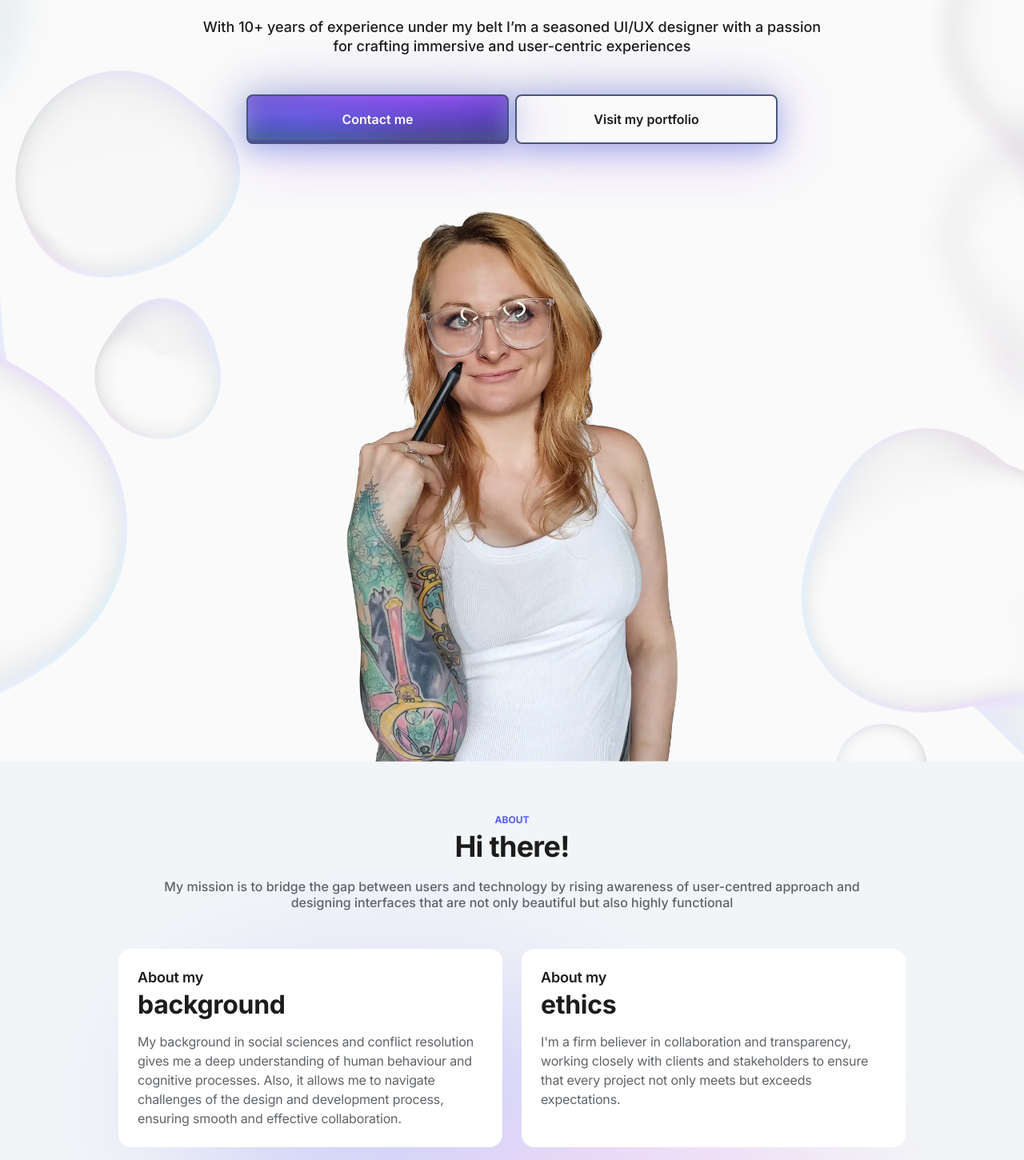
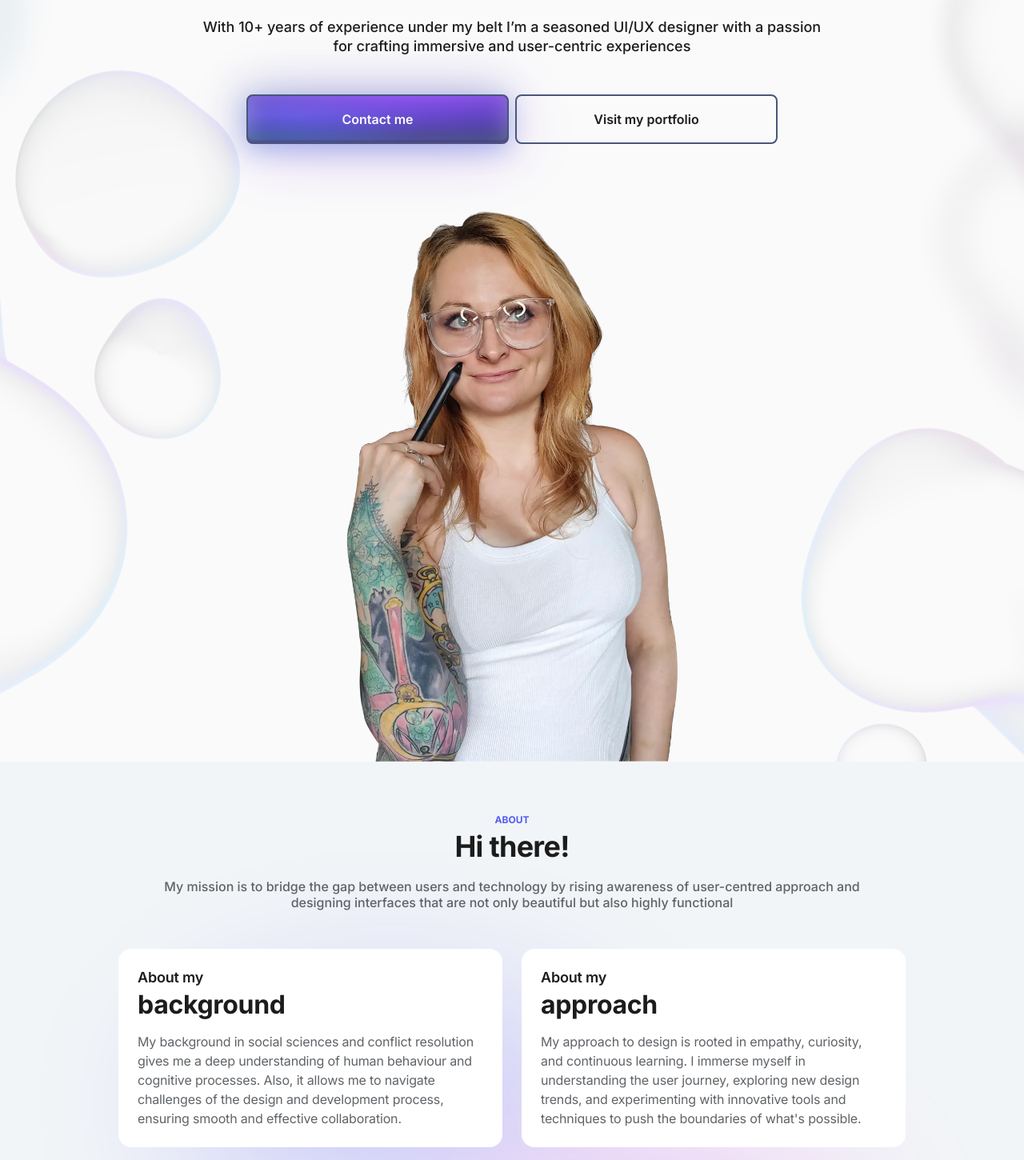
Before and after one commit to wozzy84/kotowska-portfolio, a Next.js app: page / in a window 1280 px wide. Shown: the part 260-1710 px from the top of the page at 80% size. Built offline with nearby package versions, Linux system fonts and the light colour scheme.

Commit message:
rwd for cards cleanup

```diff
--- a/src/components/AboutSection.tsx
+++ b/src/components/AboutSection.tsx
@@ -10,14 +10,14 @@ const abouCardSections = [
       "My background in social sciences and conflict resolution gives me a deep understanding of human behaviour and cognitive processes. Also, it allows me to navigate challenges of the design and development process, ensuring smooth and effective collaboration.",
   },
   {
+    title: "approach",
+    description:
+      "My approach to design is rooted in empathy, curiosity, and continuous learning. I immerse myself in understanding the user journey, exploring new design trends, and experimenting with innovative tools and techniques to push the boundaries of what's possible.",
+  },
+  {
     title: "ethics",
     description:
       "I'm a firm believer in collaboration and transparency, working closely with clients and stakeholders to ensure that every project not only meets but exceeds expectations.",
-  },
-  {
-    title: "approach",
-    description:
-      "My approach to design is rooted in empathy, curiosity, and continuous learning. I immerse myself in understanding the user journey, exploring new design trends, and experimenting with innovative tools and techniques to push the boundaries of what's possible.",
   },
   {
     title: "life",
--- a/src/components/ButtonStyle.module.css
+++ b/src/components/ButtonStyle.module.css
@@ -16,10 +16,6 @@
   font-weight: var(--font-weight-SemiBold, 600);
   line-height: 140%; /* 22.4px */
   border: 2px solid #49567b;
-  box-shadow: 0px 0px 30px 0px rgba(255, 255, 255, 0.3) inset,
-    0px 8px 30px 0px rgba(64, 100, 228, 0.3),
-    -8px -8px 50px 0px rgba(42, 94, 142, 0.2),
-    4px 8px 80px 0px rgba(122, 33, 237, 0.24);
 }
 
 .button:hover {
--- a/src/components/ExploreSection.tsx
+++ b/src/components/ExploreSection.tsx
@@ -56,7 +56,7 @@ const ExploreSection: React.FC = () => {
         title="Explore My Work"
         description="I'm a firm believer in collaboration and transparency, working closely with clients and stakeholders to ensure that every project not only meets but exceeds expectations."
       ></SectionHeader>
-      <div className="flex flex-wrap justify-center items-center gap-6">
+      <div className="flex flex-wrap justify-center items-center gap-6 p-4">
         {cardContent.map((card, index) => (
           <PortfolioCard
             key={index}
--- a/src/components/HeroSection.tsx
+++ b/src/components/HeroSection.tsx
@@ -30,7 +30,7 @@ const HeroSection: React.FC = () => {
             designer with a passion for crafting immersive and user-centric
             experiences
           </p>
-          <div className="my-6 flex gap-2 flex-wrap justify-center items-center">
+          <div className="my-6 flex gap-2 flex-col lg:flex-row justify-center items-center">
             <Button
               label="Contact me"
               onClick={() => {
--- a/src/components/PortfolioCard.tsx
+++ b/src/components/PortfolioCard.tsx
@@ -32,17 +32,17 @@ export const PortfolioCard: React.FC<PortfolioCardProps> = ({
         cardStyle
       )}
     >
-      <picture>
+      <picture className="w-full max-w-[428px] md:w-auto">
         <source media="(min-width: 768px)" srcSet={imageUrl} />
         <img
-          className="relative rounded-2xl"
+          className="w-full max-w-[428px] md:w-auto relative rounded-2xl"
           src={mobileImageUrl}
           alt="Card thumbnail"
         />
       </picture>
       <div
         className={classNames(
-          "grow shrink basis-0 md:pl-8 md:pr-6 pt-6 flex-col justify-start items-start gap-4 inline-flex max-w-[312px] md:max-w-max",
+          "grow shrink basis-0 md:pl-8 md:pr-6 pt-6 flex-col justify-start items-start gap-4 inline-flex md:max-w-max",
           { "md:pl-6": reversed, "md:pr-8": reversed }
         )}
       >
```
